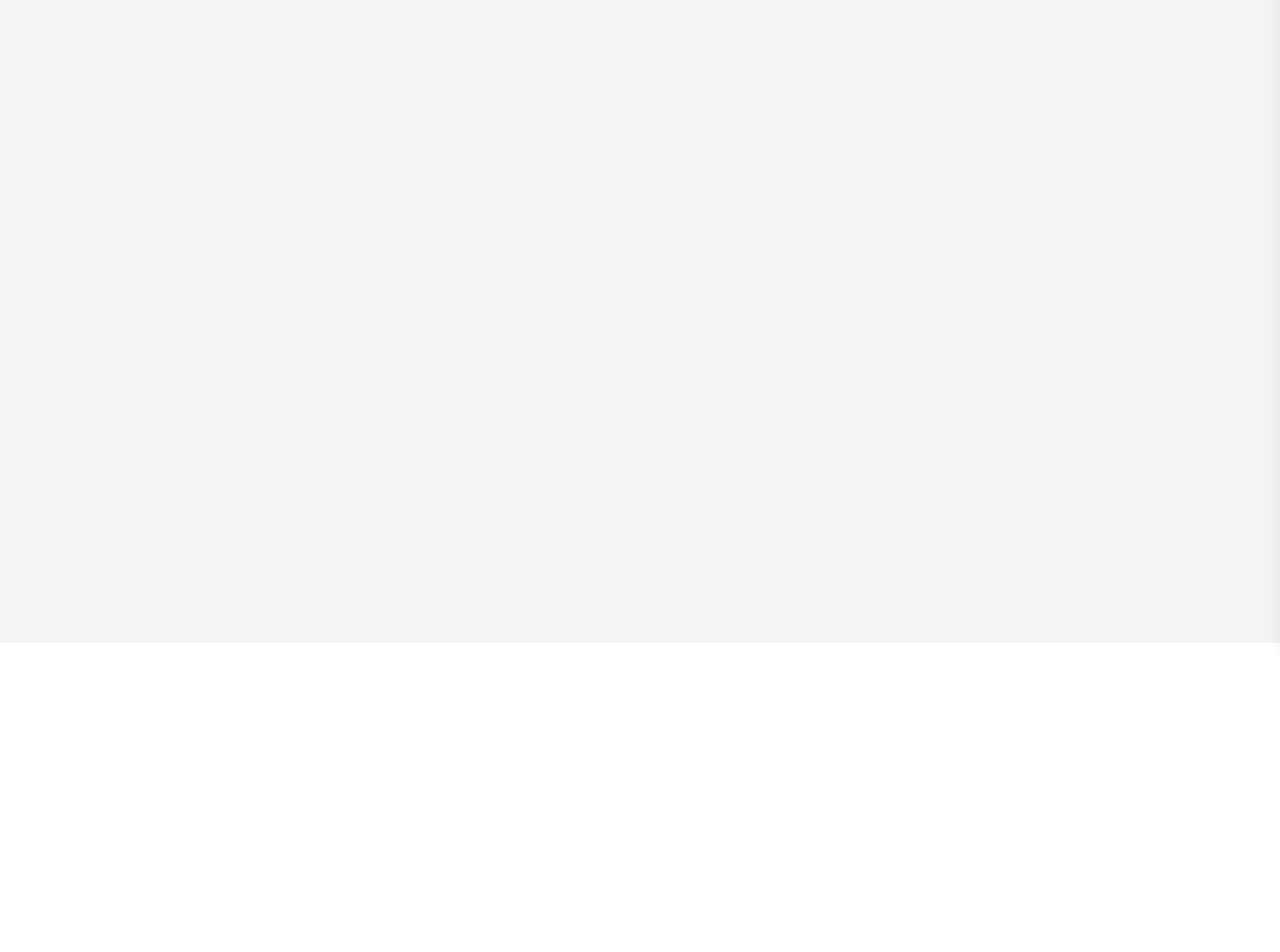
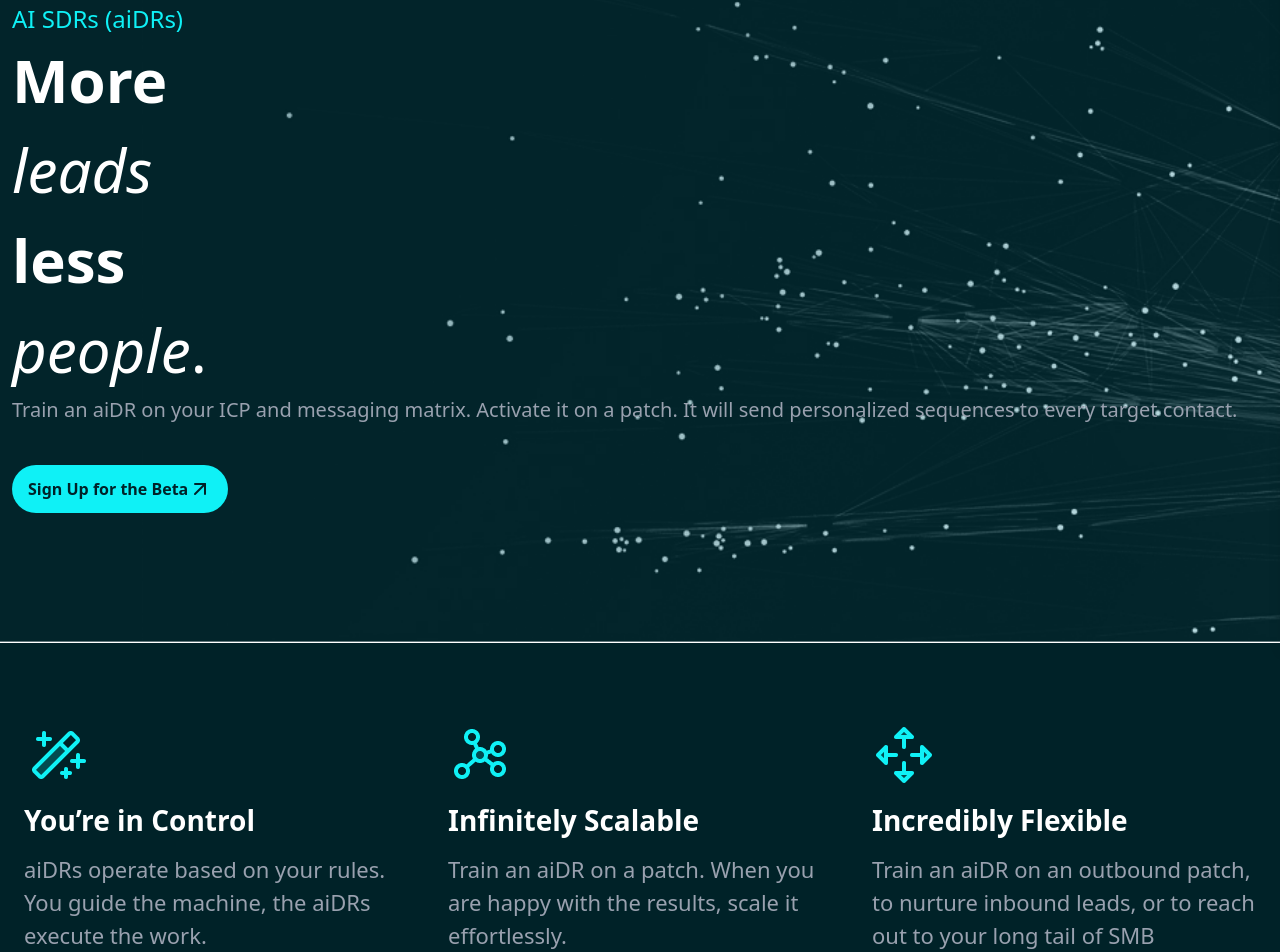
Before and after one commit to saad-mamun/Wizia, a React (Vite) app: page / in a window 1280 px wide. Shown: the part 157-1109 px from the top of the page. Before the commit the page ends 800 px from the top, so only its background shows below. Built offline with nearby package versions, Linux system fonts and the light colour scheme.

Commit message:
controler

```diff
--- a/src/App.jsx
+++ b/src/App.jsx
@@ -1,19 +1,17 @@
 
 import './App.css'
+import Control from './components/Control';
+import Hero from './components/Hero';
 import Navbar from "./components/Navbar";
 function App() {
 
 
   return (
-    <div className="min-h-screen bg-gray-100 dark:bg-gray-900 transition-all">
+    <>
       <Navbar />
-
-      <div className="pt-24 text-center">
-        <h1 className="text-4xl font-bold dark:text-white">
-          Responsive Navbar + Dark Mode
-        </h1>
-      </div>
-    </div>
+      <Hero/>
+      <Control/>
+    </>
   );
 }
 
--- /dev/null
+++ b/src/components/Control.jsx
@@ -0,0 +1,40 @@
+
+
+const Control = () => {
+
+    const tables = [
+      {
+        img: "/Control.png",
+        title: "You’re in Control",
+        des: "aiDRs operate based on your rules. You guide the machine, the aiDRs execute the work.",
+      },
+      {
+        img: "/Scalable.png",
+        title: "Infinitely Scalable",
+        des: "Train an aiDR on a patch. When you are happy with the results, scale it effortlessly.",
+      },
+      {
+        img: "/Incredibly.png",
+        title: "Incredibly Flexible",
+        des: "Train an aiDR on an outbound patch, to nurture inbound leads, or to reach out to your long tail of SMB customers at renewal time.",
+      },
+    ];
+
+  return (
+    <div className="bg-[#002228]">
+      <div className="grid grid-cols-1 md:grid-cols-2 lg:grid-cols-3 py-20 mx-auto container gap-10 px-6">
+        {tables.map((item, index) => (
+          <div key={index} className="max-w-[384px] space-y-3">
+            <img src={item.img} alt={item.title} />
+            <h1 className="text-white text-[24px] md:text-[28px] font-semibold ">
+              {item.title}
+            </h1>
+            <p className="text-gray-400 text-[22px]">{item.des}</p>
+          </div>
+        ))}
+      </div>
+    </div>
+  );
+}
+
+export default Control
--- /dev/null
+++ b/src/components/Hero.jsx
@@ -0,0 +1,28 @@
+import { ArrowUpRight } from "lucide-react";
+
+const Hero = () => {
+  return (
+    <div className="bg-[url(/Img.png)]   bg-cover bg-center w-full h-svh ">
+      <div className=" pt-40   px-3 md:10 lg:20 text-white flex flex-col items-center md:items-start">
+        <h1 className="text-[#0FF1F6] text-lg md:text-2xl font-medium ">
+          AI SDRs (aiDRs)
+        </h1>
+        <h2 className="text-[40px] lg:text-[60px] w-[220px]">
+          <span className="font-semibold">More</span> <span className="italic"> leads </span>
+          <span className="font-semibold">less</span>
+          <span className="italic"> people</span>.
+        </h2>
+        <p className="text-[20px] text-gray-400">
+          Train an aiDR on your ICP and messaging matrix. Activate it on a
+          patch. It will send personalized sequences to every target contact.
+        </p>
+        <div className="mt-10 flex flex-row items-center px-4 py-3 bg-[#0FF1F6] text-[#002228] rounded-full font-semibold font-sans">
+          <button>Sign Up for the Beta</button>
+          <ArrowUpRight />
+        </div>
+      </div>
+    </div>
+  );
+};
+
+export default Hero;
--- a/src/components/Navbar.jsx
+++ b/src/components/Navbar.jsx
@@ -44,7 +44,9 @@ export default function Navbar() {
             <button className="bg-[#0FF1F6] hover:bg-[#55e2e2] transition duration-300 text-black tracking-wider font-semibold px-3 py-2 rounded-3xl">
               Book a Demo
             </button>
-            <button className="px-3 py-2 border-2 rounded-3xl font-medium">Contact Us</button>
+            <button className="px-3 py-2 border-2 rounded-3xl font-medium">
+              Contact Us
+            </button>
           </div>
         </div>
       </nav>
@@ -64,16 +66,27 @@ export default function Navbar() {
           ${open ? "translate-x-0" : "translate-x-full"}
         `}
       >
-        <div className="p-6 flex flex-col gap-6 text-lg font-medium mt-16">
+        <div className="p-6 flex flex-col gap-6 text-lg font-medium mt-16 ">
           {navItems.map((item) => (
-            <button
+            <a
+              href=""
               key={item}
               onClick={() => setOpen(false)}
-              className="text-left hover:text-blue-500"
+              className="text-left text-fuchsia-900 border-b-2"
             >
               {item}
-            </button>
+            </a>
           ))}
+          <div>
+            <div className="flex flex-col gap-y-3 md:flex-row md:space-x-3 md:hidden ">
+              <button className="bg-[#0FF1F6] hover:bg-[#49f1f1] transition duration-300 text-black tracking-wider font-semibold px-3 py-2 rounded-3xl">
+                Book a Demo
+              </button>
+              <button className="px-3 py-2 border-2  rounded-3xl font-medium">
+                Contact Us
+              </button>
+            </div>
+          </div>
         </div>
       </div>
     </div>
```
